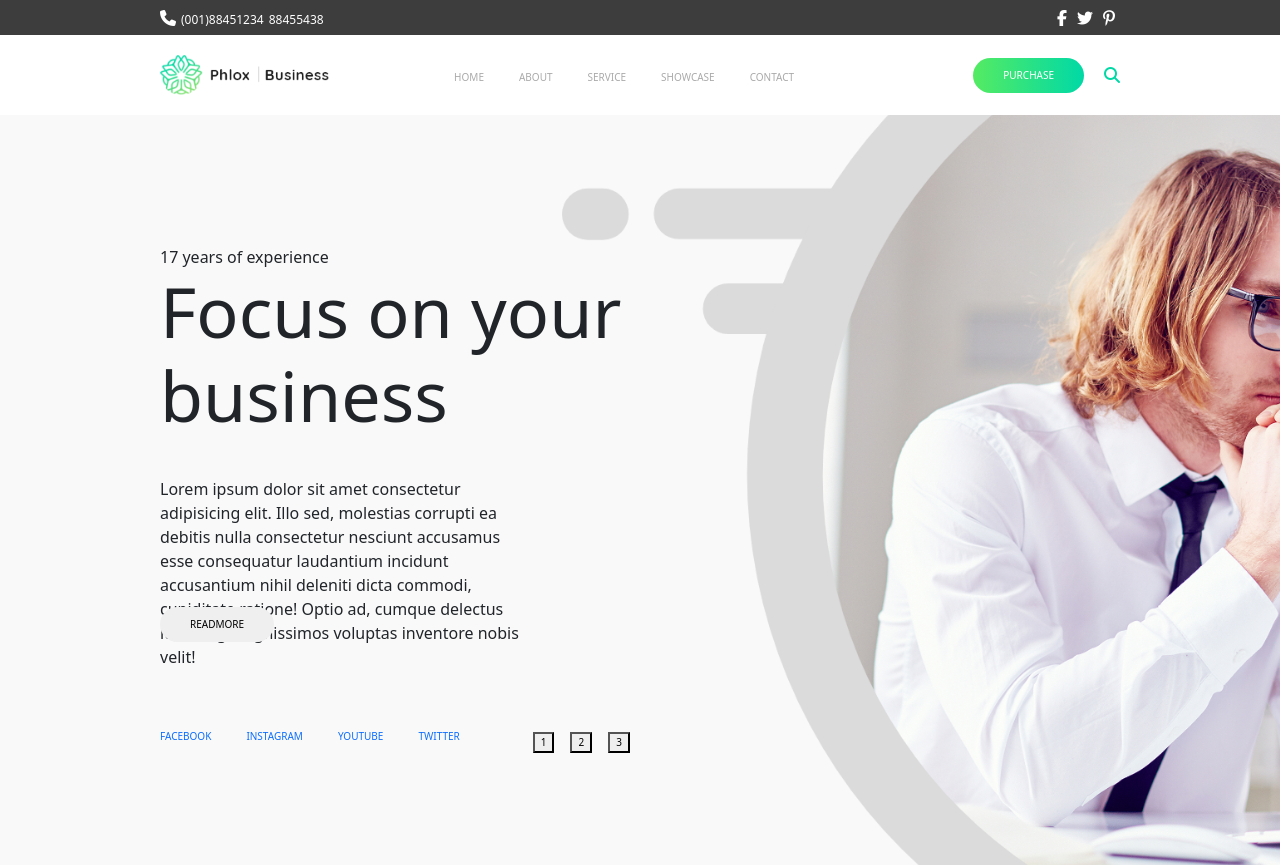
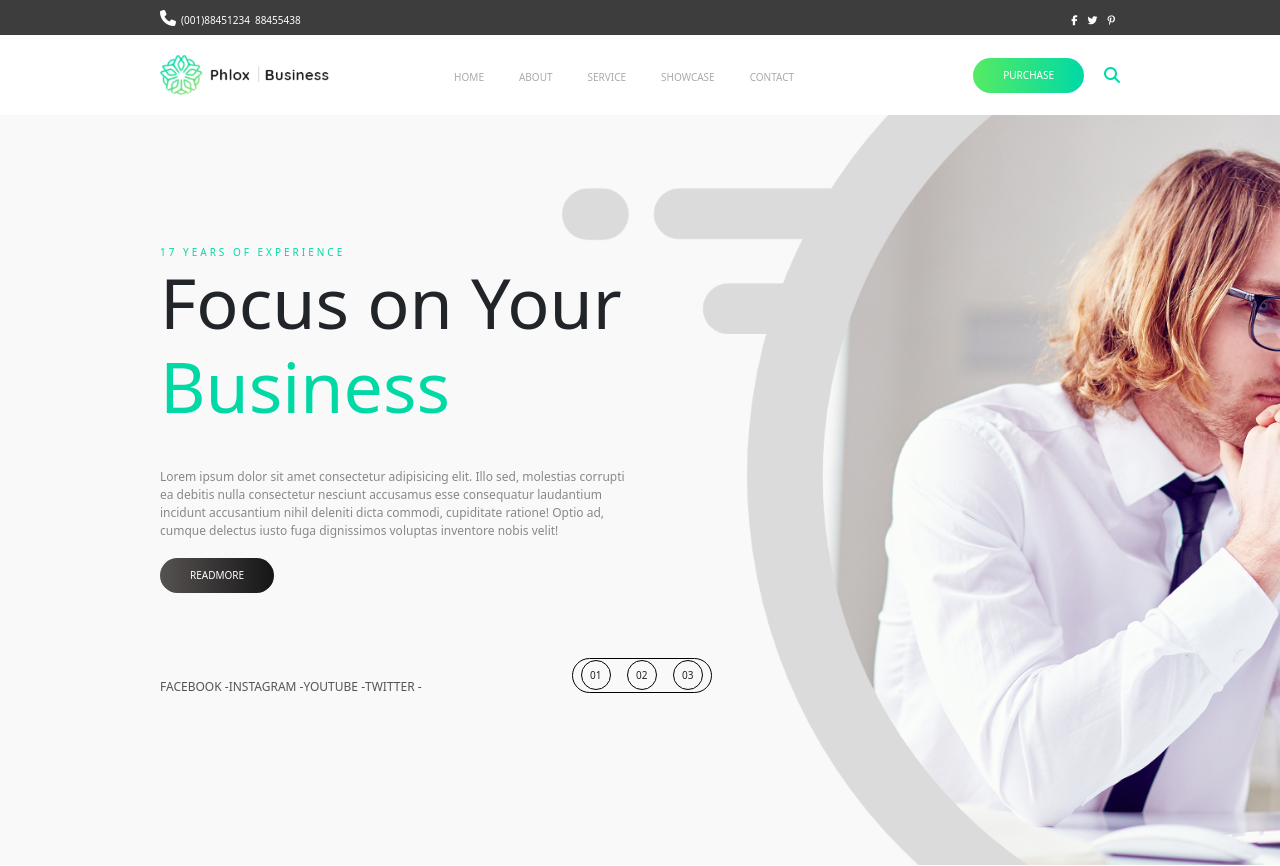
Before and after one commit to carlo-ddm/proj-html-vuejs, a Vue app: page / in a window 1280 px wide. Shown: the top 866 px of the page. Built offline with nearby package versions, Linux system fonts and the light colour scheme.

Commit message:
sistemazione jumbotron

```diff
--- a/src/assets/styles/_mixines.scss
+++ b/src/assets/styles/_mixines.scss
@@ -12,4 +12,17 @@
 
 @mixin grad {
   background-image: linear-gradient(to right, #55eb62, $primary-color);
+  color: white;
 }
+
+
+@mixin black-grad {
+  background-image: linear-gradient(to right, #575252, #000000e8);
+  color: white;
+}
+
+@mixin paragr {
+  color: $text-color;
+  font-size: $paragr-font;
+  font-weight: 300;
+}
--- a/src/assets/styles/_vars.scss
+++ b/src/assets/styles/_vars.scss
@@ -1,2 +1,7 @@
 $primary-color: #00D9A6;
-$primary-font: 12px;
+
+$text-color: #888888;
+
+$primary-font: 10px;
+
+$paragr-font: 12px;
--- a/src/components/HeaderComp.vue
+++ b/src/components/HeaderComp.vue
@@ -110,6 +110,7 @@ header {
 
       div:nth-last-child(1) {
         i {
+          font-size: $primary-font;
           margin: 0 5px;
         }
       }
@@ -138,7 +139,6 @@ header {
 
     .cd-btn {
       @include grad;
-      color: white;
       margin: 0 20px;
     }
 
--- a/src/components/JumbotronComp.vue
+++ b/src/components/JumbotronComp.vue
@@ -4,25 +4,28 @@
       <div class="row">
 
         <!-- Colonna 1 -> TESTO -->
-        <div class="col-6 cd1">
-          <div class="cd_container">
+        <div class="col-6 colonna-sinistra">
+          <div class="custom-container">
             <div class="jumbo-focus-on-your-business">
-              <span>17 years of experience</span>
-              <h1 class="m-0">Focus on your
+              <div>17 years of experience</div>
+              <h1 class="m-0">Focus on Your
                 <br>
-                 business
+                 <span class="business">Business</span>
               </h1>
             </div>
 
-            <div class="custom-container" v-for="(point, index) in jumboArg" :key="`_index1_${index}`">
-              <p v-if="selectedIndex === index">
-                {{jumboArg[selectedIndex].jumboText}}
-              </p>
+            <div>
+              <div :class="selectedIndex === index ? 'd-block' : 'd-none' " class="custom-container" v-for="(point, index) in jumboArg" :key="`_index1_${index}`">
+                <p class="paragr-jumbo" v-if="selectedIndex === index">
+                  {{jumboArg[selectedIndex].jumboText}}
+                </p>
+              </div>
             </div>
+
 
             <button class="cd-btn">readmore</button>
 
-            <div class="jumbo-info d-flex">
+            <div class="jumbo-info d-flex align-items-center">
 
               <div class="social-nav">
                 <ul class="p-0">
@@ -30,16 +33,16 @@
                 </ul>
               </div>
 
-              <div class="cd_container">
-                <div class="d-flex cd-btn">
-                  <button
+              <div class="button-container d-flex justify-content-center align-items-center">
+                  <div
                    v-for="(point, index) in jumboArg" :key="`_index2_${index}`"
                    @click="change(index)"
-                   class="mx-2">
+                   class=" d-flex justify-content-center align-items-center mx-2">
                    {{point.buttonText}}
-                  </button>
-                </div>
+                  </div>
               </div>
+
+
 
             </div>
 
@@ -70,6 +73,9 @@ export default {
   data() {
     return {
       selectedIndex: 0,
+      dNone: 'd-none',
+      dBlock: 'd-block',
+
 
       socialNav: [
         {
@@ -92,17 +98,17 @@ export default {
 
       jumboArg: [
         {
-          buttonText: '1',
+          buttonText: '01',
           src: firstImg,
           jumboText: 'Lorem ipsum dolor sit amet consectetur adipisicing elit. Illo sed, molestias corrupti ea debitis nulla consectetur nesciunt accusamus esse consequatur laudantium incidunt accusantium nihil deleniti dicta commodi, cupiditate ratione! Optio ad, cumque delectus iusto fuga dignissimos voluptas inventore nobis velit!'
         },
         {
-          buttonText: '2',
+          buttonText: '02',
           src: secondImg,
           jumboText: 'consequatur laudantium incidunt accusantium nihil deleniti dicta commodi, cupiditate ratione! Optio ad, cumque delectus iusto fuga dignissimos voluptas inventore nobis velit!'
         },
         {
-          buttonText: '3',
+          buttonText: '03',
           src: thirdImg,
           jumboText: 'consequatur laudantium'
         },
@@ -128,58 +134,93 @@ export default {
 // import Utilities
 @import '../assets/styles/utilities.scss';
 
+// Classi dinamiche
+.d-none {
+  display: none;
+}
 
+.d-Block {
+  display: block;
+}
+
+// Classi Statiche
 .jumbotron {
   overflow: hidden;
   height: 750px;
   background-color: #F9F9F9;
 
-  .col-6.cd1{
+  .col-6.colonna-sinistra{
     padding-top: 130px;
 
-    .cd_container {
+    .custom-container {
       width: 100%;
+      height: 50px;
 
       .jumbo-focus-on-your-business {
         margin-bottom: 40px;
+
+        div {
+          font-size: $primary-font;
+          font-weight: 300;
+          color: #00D9A6;
+          text-transform: uppercase;
+          letter-spacing: 3px;
+        }
+
         h1 {
           font-size: 70px;
+          span.business {
+            color: #00D9A6;
+          }
         }
+
       }
 
-      .custom-container {
-        width: 80%;
-        height: 30px;
+      .paragr-jumbo {
+        @include paragr
       }
-
 
       button {
         margin: 40px 0 40px 0px;
+        @include black-grad
       }
 
       .jumbo-info {
         .social-nav {
-          margin: 40px 0 40px 0px;
+          margin: 40px 50px 40px 0px;
           ul {
             @include list-style;
             li {
               a {
-                @include a-style
+                  font-size: $paragr-font;
+                  text-decoration: none;
+                  color: #555555;
+                &:after {
+                  content:' - '
+                }
               }
             }
           }
         }
 
-        .cd_container {
-          ul {
-            margin: 0;
+        .button-container {
+          position: relative;
+          left: 100px;
+          bottom: 18px;
+          height: 35px;
+          border: none;
+          border-radius: 30px;
+          cursor: pointer;
+          font-size: 10px;
+          text-transform: uppercase;
+          border: 1px solid black;
+          div {
 
-            @include list-style;
-            li {
-              text-align: center;
-              cursor: pointer;
-              border: 1px solid black;
-            }
+            padding: 10px;
+            width: 30px;
+            height: 30px;
+            border-radius: 50%;
+            border: 1px solid black;
           }
         }
       }
```
